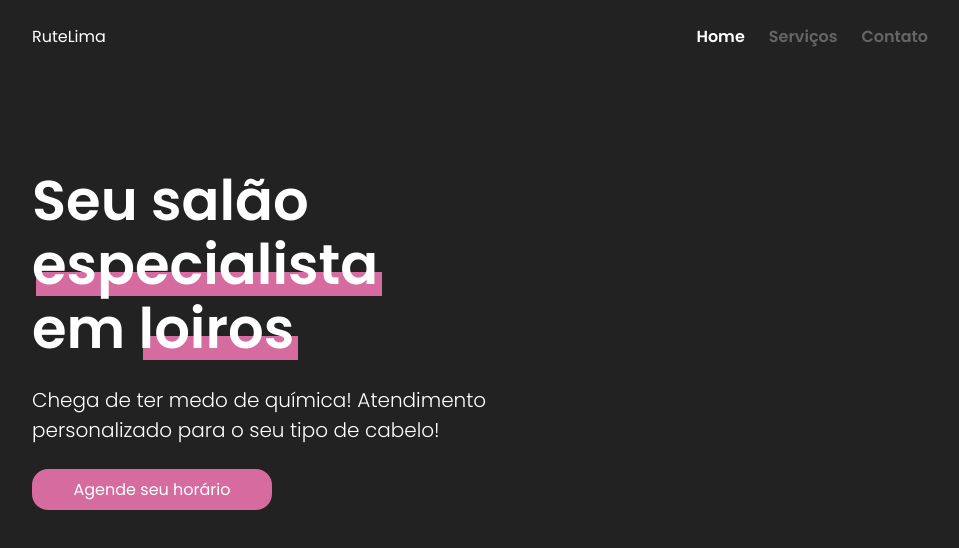
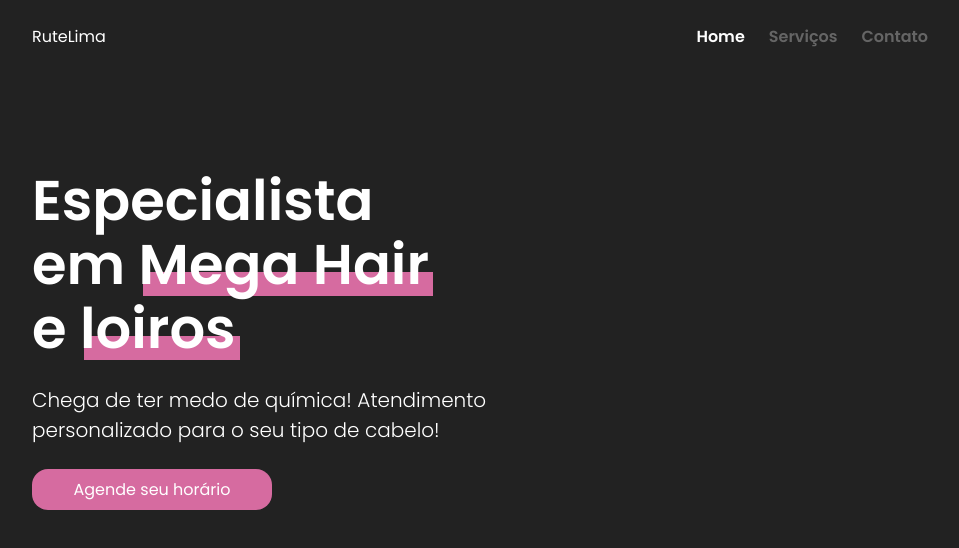
Before and after one commit to liverday/rutelima.com, a Next.js app: page / in a window 1280 px wide. Shown: the top 548 px of the page, without its empty margins (160-1119 px from the left). Built offline with nearby package versions, Linux system fonts and the light colour scheme.

Commit message:
feat: change brand

```diff
--- a/components/Brand/index.tsx
+++ b/components/Brand/index.tsx
@@ -11,9 +11,8 @@ const Brand: React.FC = () => {
       <Layout className={styles.brandContainer}>
         <div className={styles.brandTextContainer}>
           <h1 className={styles.brandTitle}>
-            Seu salão <br />
-            <span className={styles.specialist}>especialista</span> <br />
-            em <span className={styles.specialist}>loiros</span>
+            Especialista <br />
+            em <span className={styles.specialist}>Mega Hair</span> <br />e <span className={styles.specialist}>loiros</span>
           </h1>
           <h2 className={styles.brandSubtitle}>
             <R.GreaterThanTablet>
```
